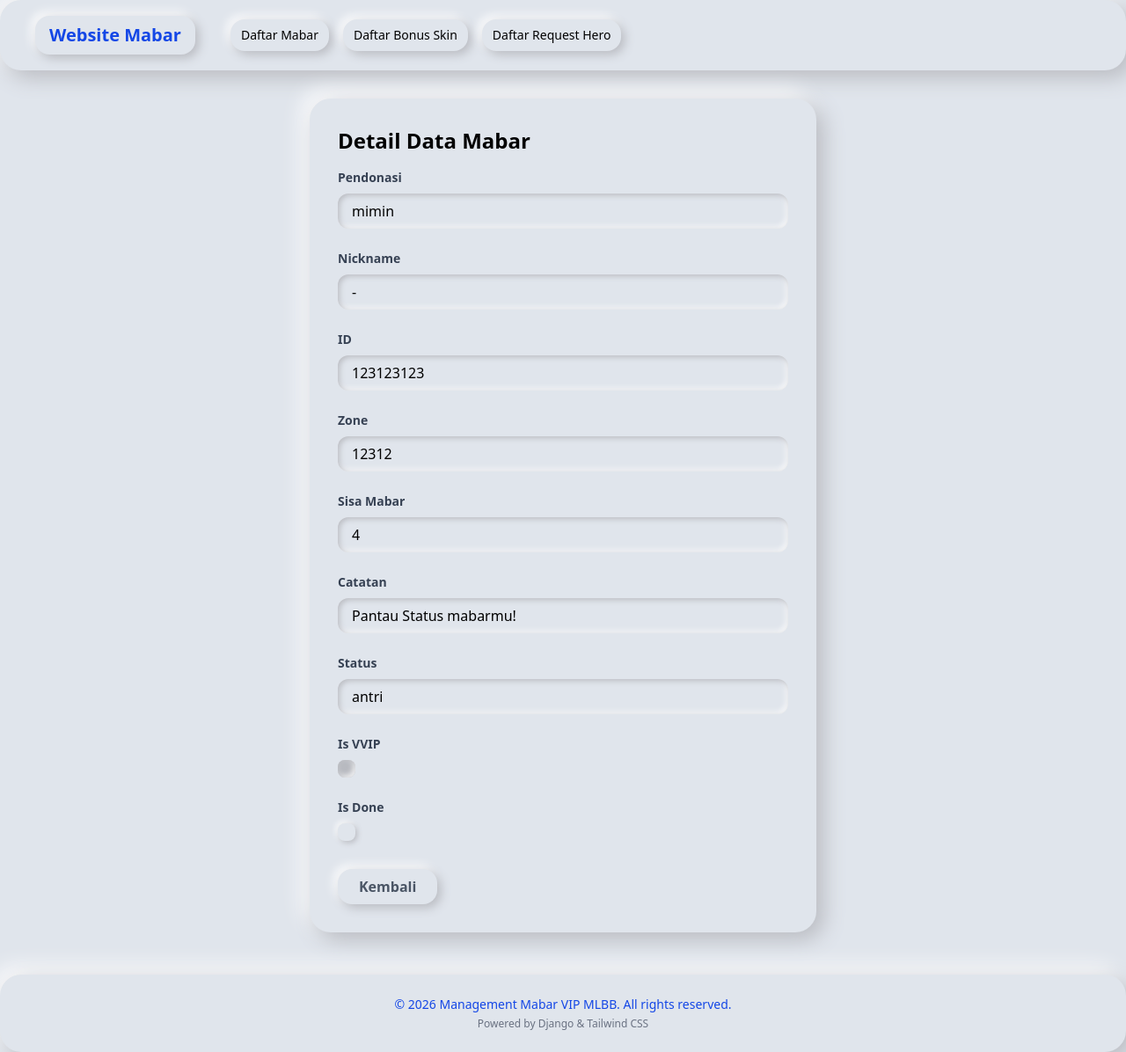
After one commit to ridwaanhall/management-mabar-VIP-MLBB, a Django app: page /public/mabar/61/ in a window 1280 px wide. The commit adds this page. Shown: the whole page at 88% size. Run offline with Django 4.2, Linux system fonts and the light colour scheme; data comes from the database, SQL or seed files in the repository.

Commit message:
✨feat(detail views): Implement detail views for Mabar, Bonus Skin, and Request Hero; add corresponding templates and update URLs.

```diff
--- a/mabar/templates/public/base.html
+++ b/mabar/templates/public/base.html
@@ -44,6 +44,22 @@
                 padding: 0.25rem 0.75rem;
                 font-weight: 600;
             }
+            .neu-checkbox {
+                background: #e0e5ec;
+                border-radius: 0.5rem;
+                box-shadow: 2px 2px 6px #b8bac0, -2px -2px 6px #ffffff;
+                border: none;
+                appearance: none;
+                width: 1.25rem;
+                height: 1.25rem;
+                display: inline-block;
+                vertical-align: middle;
+                transition: box-shadow 0.2s;
+            }
+            .neu-checkbox:checked {
+                box-shadow: inset 2px 2px 6px #b8bac0, inset -2px -2px 6px #ffffff;
+                background: #b8bac0;
+            }
         </style>
 
 </head>
--- a/mabar/templates/public/bonus_skin_form.html
+++ b/mabar/templates/public/bonus_skin_form.html
@@ -12,7 +12,7 @@
             <label for="{{ field.id_for_label }}" class="block text-sm font-semibold text-gray-700 mb-1">{{ field.label }}{% if field.field.required %}<span class="text-red-500">*</span>{% endif %}</label>
             {% if field.field.widget.input_type == 'checkbox' %}
                 <div class="flex items-center gap-2">
-                    {{ field }}
+                    <input type="checkbox" name="{{ field.html_name }}" id="{{ field.id_for_label }}" {% if field.value %}checked{% endif %} class="neu-checkbox w-5 h-5" {% if field.field.required %}required{% endif %}>
                     <span class="text-sm text-gray-700">{{ field.label }}</span>
                 </div>
                 {% elif field.field.widget.input_type == 'select' or field.field.widget.input_type == 'select-multiple' %}
--- /dev/null
+++ b/mabar/templates/public/mabar_detail.html
@@ -0,0 +1,29 @@
+{% extends 'public/base.html' %}
+
+{% block title %}Detail Mabar{% endblock %}
+
+{% block content %}
+<div class="max-w-xl mx-auto mt-8 neu-card p-8">
+    <h1 class="text-2xl font-bold mb-4">Detail Data Mabar</h1>
+    <div class="grid gap-6">
+        {% for field in form %}
+        <div class="flex flex-col gap-1">
+            <label class="block text-sm font-semibold text-gray-700 mb-1">{{ field.label }}</label>
+            {% if field.field.widget.input_type == 'checkbox' %}
+                <div class="flex items-center gap-2">
+                    <input type="checkbox" {% if field.value %}checked{% endif %} disabled class="neu-checkbox w-5 h-5">
+                </div>
+            {% elif field.field.widget.input_type == 'select' or field.field.widget.input_type == 'select-multiple' %}
+                <input type="text" value="{{ field.value|default_if_none:'' }}" class="neu-input px-4 py-2 w-full" disabled>
+            {% else %}
+                <input type="text" value="{{ field.value|default_if_none:'' }}" class="neu-input px-4 py-2 w-full" disabled>
+            {% endif %}
+            {% if field.help_text %}<p class="text-xs text-gray-500 mt-1">{{ field.help_text }}</p>{% endif %}
+        </div>
+        {% endfor %}
+        <div class="flex items-center gap-4 mt-2">
+            <a href="{% url 'mabar_list' %}" class="neu-btn text-gray-600 font-semibold px-6 py-2">Kembali</a>
+        </div>
+    </div>
+</div>
+{% endblock %}
--- a/mabar/templates/public/mabar_form.html
+++ b/mabar/templates/public/mabar_form.html
@@ -12,7 +12,7 @@
             <label for="{{ field.id_for_label }}" class="block text-sm font-semibold text-gray-700 mb-1">{{ field.label }}{% if field.field.required %}<span class="text-red-500">*</span>{% endif %}</label>
             {% if field.field.widget.input_type == 'checkbox' %}
                 <div class="flex items-center gap-2">
-                    {{ field }}
+                    <input type="checkbox" name="{{ field.html_name }}" id="{{ field.id_for_label }}" {% if field.value %}checked{% endif %} class="neu-checkbox w-5 h-5" {% if field.field.required %}required{% endif %}>
                     <span class="text-sm text-gray-700">{{ field.label }}</span>
                 </div>
                 {% elif field.field.widget.input_type == 'select' or field.field.widget.input_type == 'select-multiple' %}
--- a/mabar/templates/public/request_hero_form.html
+++ b/mabar/templates/public/request_hero_form.html
@@ -12,7 +12,7 @@
             <label for="{{ field.id_for_label }}" class="block text-sm font-semibold text-gray-700 mb-1">{{ field.label }}{% if field.field.required %}<span class="text-red-500">*</span>{% endif %}</label>
             {% if field.field.widget.input_type == 'checkbox' %}
                 <div class="flex items-center gap-2">
-                    {{ field }}
+                    <input type="checkbox" name="{{ field.html_name }}" id="{{ field.id_for_label }}" {% if field.value %}checked{% endif %} class="neu-checkbox w-5 h-5" {% if field.field.required %}required{% endif %}>
                     <span class="text-sm text-gray-700">{{ field.label }}</span>
                 </div>
                 {% elif field.field.widget.input_type == 'select' or field.field.widget.input_type == 'select-multiple' %}
--- a/mabar/urls.py
+++ b/mabar/urls.py
@@ -6,13 +6,16 @@ urlpatterns = [
     path('list-free-skin/', views.bonus_skin_list, name='bonus_skin_list'),
     path('bonus-skin/add/', views.bonus_skin_create, name='bonus_skin_create'),
     path('bonus-skin/<int:pk>/edit/', views.bonus_skin_update, name='bonus_skin_update'),
+    path('bonus-skin/<int:pk>/', views.bonus_skin_detail, name='bonus_skin_detail'),
     path('bonus-skin/<int:pk>/delete/', views.bonus_skin_delete, name='bonus_skin_delete'),
     path('list-req-hero/', views.request_hero_list, name='request_hero_list'),
     path('request-hero/add/', views.request_hero_create, name='request_hero_create'),
     path('request-hero/<int:pk>/edit/', views.request_hero_update, name='request_hero_update'),
+    path('request-hero/<int:pk>/', views.request_hero_detail, name='request_hero_detail'),
     path('request-hero/<int:pk>/delete/', views.request_hero_delete, name='request_hero_delete'),
     # CRUD for Mabar (login required)
     path('mabar/add/', views.mabar_create, name='mabar_create'),
     path('mabar/<int:pk>/edit/', views.mabar_update, name='mabar_update'),
+    path('mabar/<int:pk>/', views.mabar_detail, name='mabar_detail'),
     path('mabar/<int:pk>/delete/', views.mabar_delete, name='mabar_delete'),
 ]
--- a/mabar/views.py
+++ b/mabar/views.py
@@ -1,3 +1,26 @@
+# Detail views for non-logged-in users
+from django import forms
+
+def mabar_detail(request, pk):
+    mabar = get_object_or_404(Mabar, pk=pk)
+    form = MabarForm(instance=mabar)
+    for field in form.fields:
+        form.fields[field].widget.attrs['disabled'] = True
+    return render(request, 'public/mabar_detail.html', {'form': form})
+
+def bonus_skin_detail(request, pk):
+    skin = get_object_or_404(BonusSkin, pk=pk)
+    form = BonusSkinForm(instance=skin)
+    for field in form.fields:
+        form.fields[field].widget.attrs['disabled'] = True
+    return render(request, 'public/bonus_skin_detail.html', {'form': form})
+
+def request_hero_detail(request, pk):
+    req = get_object_or_404(RequestHero, pk=pk)
+    form = RequestHeroForm(instance=req)
+    for field in form.fields:
+        form.fields[field].widget.attrs['disabled'] = True
+    return render(request, 'public/request_hero_detail.html', {'form': form})
 
 from django.shortcuts import render, redirect, get_object_or_404
 from django.contrib.auth.decorators import login_required
```
Also changed, not shown: mabar/templates/public/bonus_skin_detail.html (added, +29 -0 lines), mabar/templates/public/request_hero_detail.html (added, +29 -0 lines).
